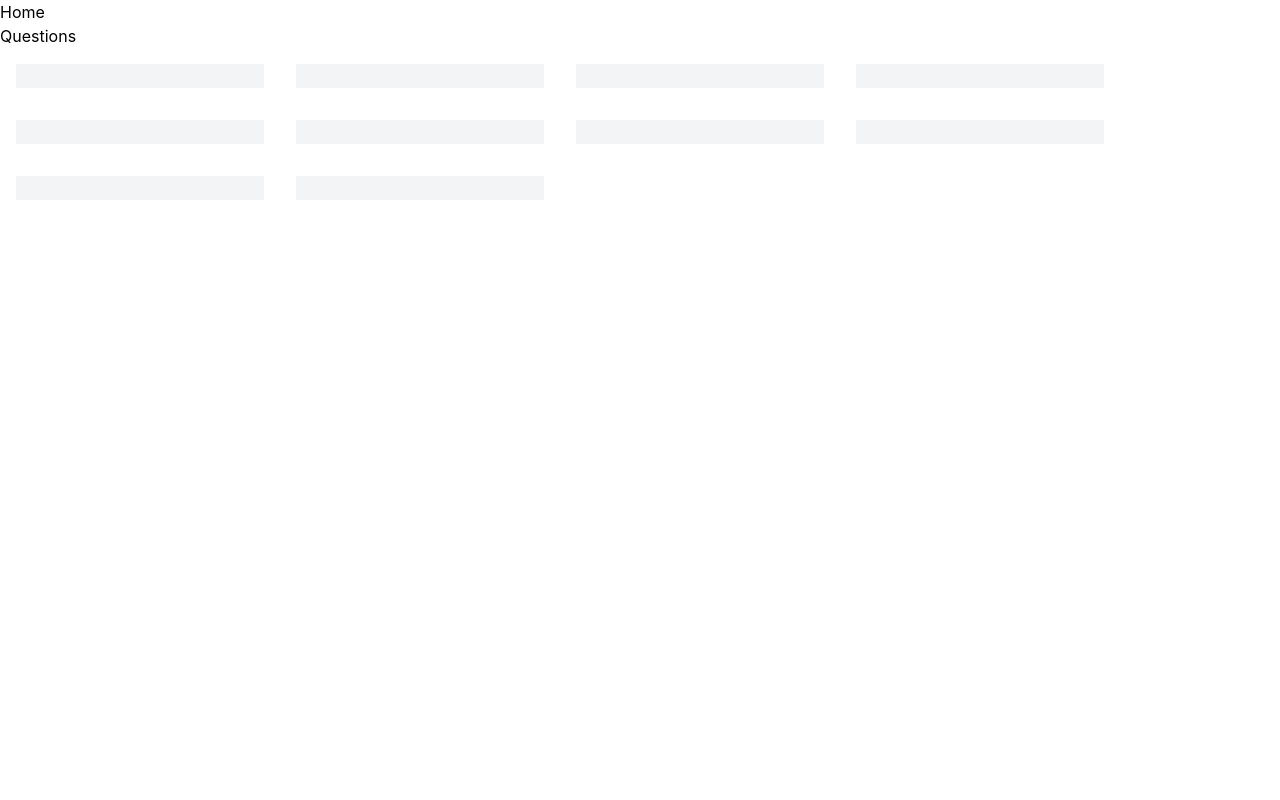
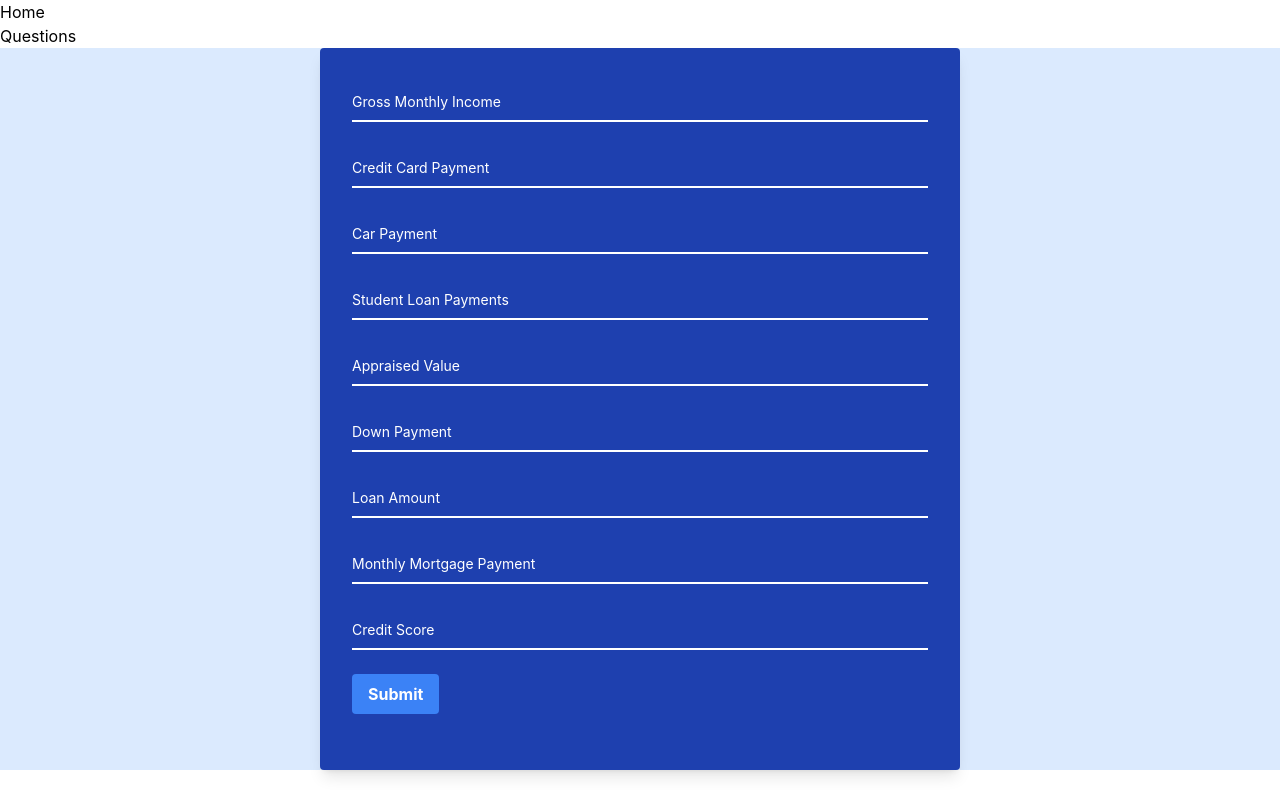
Before and after one commit to JYasha11/Move-Out-With-Us, a React (Create React App) app: page /questions in a window 1280 px wide. Built offline with nearby package versions, Linux system fonts and the light colour scheme.

Commit message:
✨ Golden Hour: 1:35am Wright Brothers Take Of
flask working

```diff
--- a/package.json
+++ b/package.json
@@ -6,6 +6,8 @@
     "@testing-library/jest-dom": "^5.17.0",
     "@testing-library/react": "^13.4.0",
     "@testing-library/user-event": "^13.5.0",
+    "cors": "^2.8.5",
+    "i": "^0.3.7",
     "react": "^18.2.0",
     "react-dom": "^18.2.0",
     "react-router-dom": "^6.18.0",
--- a/src/pages/questions.js
+++ b/src/pages/questions.js
@@ -1,25 +1,236 @@
 import React, { useState } from 'react';
 
 export default function Questions() {
-    const [inputValues, setInputValues] = useState(Array(10).fill(''));
+    const [formData, setFormData] = useState({
+        gross: '',
+        card: '',
+        car: '',
+        student: '',
+        appraised: '',
+        down: '',
+        loan: '',
+        mortgage: '',
+        rating: ''
+    });
 
-    const handleInputChange = (index, event) => {
-        const newValues = [...inputValues];
-        newValues[index] = event.target.value;
-        setInputValues(newValues);
+    const handleSubmit = async (e) => {
+        e.preventDefault();
+        try {
+            const response = await fetch('http://localhost:5000/submit', {
+                method: 'POST',
+                headers: {
+                    'Content-Type': 'application/json',
+                },
+                body: JSON.stringify(formData),
+            });
+            if (response.ok) {
+                console.log('Data sent successfully!');
+            } else {
+                console.error('Failed to send data.');
+            }
+        } catch (error) {
+            console.error('Error occurred:', error);
+        }
     };
 
-    return (
-        <div>
-            {inputValues.map((value, index) => (
-                <input
-                    className="bg-gray-100 m-4"
-                    key={index}
-                    type="text"
-                    value={value}
-                    onChange={(event) => handleInputChange(index, event)}
-                />
-            ))}
-        </div>
-    );
+    const handleInputChange = (e) => {
+        const { name, value } = e.target;
+        setFormData({
+            ...formData,
+            [name]: value
+        });
+    };
+
+
+  return (
+<div className="bg-blue-100 h-full flex justify-center items-center">
+<div className="bg-blue-800 p-8 rounded shadow-lg text-white w-1/2">
+    <form onSubmit={handleSubmit}>
+
+      {/* Gross Monthly Income Input */}
+      <div className="relative z-0 w-full mb-6 group">
+        <input
+          type="number"
+          name="gross"
+          id="gross"
+          className="block py-2.5 px-0 w-full text-sm text-white bg-transparent border-0 border-b-2 border-white appearance-none focus:outline-none focus:ring-0 focus:border-blue-600 peer"
+          placeholder=" "
+          //required
+          value={formData.gross}
+          onChange={handleInputChange}
+
+        />
+        <label
+          htmlFor="gross"
+          className="peer-focus:font-medium absolute text-sm text-white  duration-300 transform -translate-y-6 scale-75 top-3 -z-10 origin-[0] peer-focus:left-0 peer-focus:text-blue-600 peer-focus:dark:text-blue-500 peer-placeholder-shown:scale-100 peer-placeholder-shown:translate-y-0 peer-focus:scale-75 peer-focus:-translate-y-6"
+        >
+          Gross Monthly Income
+        </label>
+      </div>
+
+      <div className="relative z-0 w-full mb-6 group">
+        <input
+          type="number"
+          name="card"
+          id="card"
+          className="block py-2.5 px-0 w-full text-sm text-white bg-transparent border-0 border-b-2 border-white appearance-none focus:outline-none focus:ring-0 focus:border-blue-600 peer"
+          placeholder=" "
+          //required
+
+          value={formData.card}
+          onChange={handleInputChange}
+        />
+        <label
+          htmlFor="card"
+          className="peer-focus:font-medium absolute text-sm text-white  duration-300 transform -translate-y-6 scale-75 top-3 -z-10 origin-[0] peer-focus:left-0 peer-focus:text-blue-600 peer-focus:dark:text-blue-500 peer-placeholder-shown:scale-100 peer-placeholder-shown:translate-y-0 peer-focus:scale-75 peer-focus:-translate-y-6"
+        >
+          Credit Card Payment
+        </label>
+      </div>
+
+      <div className="relative z-0 w-full mb-6 group">
+        <input
+          type="number"
+          name="car"
+          id="car"
+          className="block py-2.5 px-0 w-full text-sm text-white bg-transparent border-0 border-b-2 border-white appearance-none focus:outline-none focus:ring-0 focus:border-blue-600 peer"
+          placeholder=" "
+         // required
+
+         value={formData.car}
+         onChange={handleInputChange}
+        />
+        <label
+          htmlFor="car"
+          className="peer-focus:font-medium absolute text-sm text-white  duration-300 transform -translate-y-6 scale-75 top-3 -z-10 origin-[0] peer-focus:left-0 peer-focus:text-blue-600 peer-focus:dark:text-blue-500 peer-placeholder-shown:scale-100 peer-placeholder-shown:translate-y-0 peer-focus:scale-75 peer-focus:-translate-y-6"
+        >
+          Car Payment
+        </label>
+      </div>
+
+      <div className="relative z-0 w-full mb-6 group">
+        <input
+          type="number"
+          name="student"
+          id="student"
+          className="block py-2.5 px-0 w-full text-sm text-white bg-transparent border-0 border-b-2 border-white appearance-none focus:outline-none focus:ring-0 focus:border-blue-600 peer"
+          placeholder=" "
+         // required
+         value={formData.student}
+         onChange={handleInputChange}
+        />
+        <label
+          htmlFor="student"
+          className="peer-focus:font-medium absolute text-sm text-white  duration-300 transform -translate-y-6 scale-75 top-3 -z-10 origin-[0] peer-focus:left-0 peer-focus:text-blue-600 peer-focus:dark:text-blue-500 peer-placeholder-shown:scale-100 peer-placeholder-shown:translate-y-0 peer-focus:scale-75 peer-focus:-translate-y-6"
+        >
+          Student Loan Payments
+        </label>
+      </div>
+
+      <div className="relative z-0 w-full mb-6 group">
+        <input
+          type="number"
+          name="appraised"
+          id="appraised"
+          className="block py-2.5 px-0 w-full text-sm text-white bg-transparent border-0 border-b-2 border-white appearance-none focus:outline-none focus:ring-0 focus:border-blue-600 peer"
+          placeholder=" "
+          //required
+          value={formData.appraised}
+          onChange={handleInputChange}
+        />
+        <label
+          htmlFor="appraised"
+          className="peer-focus:font-medium absolute text-sm text-white  duration-300 transform -translate-y-6 scale-75 top-3 -z-10 origin-[0] peer-focus:left-0 peer-focus:text-blue-600 peer-focus:dark:text-blue-500 peer-placeholder-shown:scale-100 peer-placeholder-shown:translate-y-0 peer-focus:scale-75 peer-focus:-translate-y-6"
+        >
+          Appraised Value
+        </label>
+      </div>
+
+      <div className="relative z-0 w-full mb-6 group">
+        <input
+          type="number"
+          name="down"
+          id="down"
+          className="block py-2.5 px-0 w-full text-sm text-white bg-transparent border-0 border-b-2 border-white appearance-none focus:outline-none focus:ring-0 focus:border-blue-600 peer"
+          placeholder=" "
+          //required
+          value={formData.down}
+          onChange={handleInputChange}
+        />
+        <label
+          htmlFor="down"
+          className="peer-focus:font-medium absolute text-sm text-white  duration-300 transform -translate-y-6 scale-75 top-3 -z-10 origin-[0] peer-focus:left-0 peer-focus:text-blue-600 peer-focus:dark:text-blue-500 peer-placeholder-shown:scale-100 peer-placeholder-shown:translate-y-0 peer-focus:scale-75 peer-focus:-translate-y-6"
+        >
+          Down Payment
+        </label>
+      </div>
+
+      <div className="relative z-0 w-full mb-6 group">
+        <input
+          type="number"
+          name="loan"
+          id="loan"
+          className="block py-2.5 px-0 w-full text-sm text-white bg-transparent border-0 border-b-2 border-white appearance-none focus:outline-none focus:ring-0 focus:border-blue-600 peer"
+          placeholder=" "
+         // required
+         value={formData.loan}
+          onChange={handleInputChange}
+        />
+        <label
+          htmlFor="loan"
+          className="peer-focus:font-medium absolute text-sm text-white  duration-300 transform -translate-y-6 scale-75 top-3 -z-10 origin-[0] peer-focus:left-0 peer-focus:text-blue-600 peer-focus:dark:text-blue-500 peer-placeholder-shown:scale-100 peer-placeholder-shown:translate-y-0 peer-focus:scale-75 peer-focus:-translate-y-6"
+        >
+          Loan Amount
+        </label>
+      </div>
+
+      <div className="relative z-0 w-full mb-6 group">
+        <input
+          type="number"
+          name="mortgage"
+          id="mortgage"
+          className="block py-2.5 px-0 w-full text-sm text-white bg-transparent border-0 border-b-2 border-white appearance-none focus:outline-none focus:ring-0 focus:border-blue-600 peer"
+          placeholder=" "
+          //required
+          value={formData.mortgage}
+          onChange={handleInputChange}
+        />
+        <label
+          htmlFor="mortgage"
+          className="peer-focus:font-medium absolute text-sm text-white  duration-300 transform -translate-y-6 scale-75 top-3 -z-10 origin-[0] peer-focus:left-0 peer-focus:text-blue-600 peer-focus:dark:text-blue-500 peer-placeholder-shown:scale-100 peer-placeholder-shown:translate-y-0 peer-focus:scale-75 peer-focus:-translate-y-6"
+        >
+          Monthly Mortgage Payment
+        </label>
+      </div>
+
+      <div className="relative z-0 w-full mb-6 group">
+        <input
+          type="number"
+          name="rating"
+          id="rating"
+          className="block py-2.5 px-0 w-full text-sm text-white bg-transparent border-0 border-b-2 border-white appearance-none focus:outline-none focus:ring-0 focus:border-blue-600 peer"
+          placeholder=" "
+          //required
+          value={formData.rating}
+          onChange={handleInputChange}
+        />
+        <label
+          htmlFor="rating"
+          className="peer-focus:font-medium absolute text-sm text-white  duration-300 transform -translate-y-6 scale-75 top-3 -z-10 origin-[0] peer-focus:left-0 peer-focus:text-blue-600 peer-focus:dark:text-blue-500 peer-placeholder-shown:scale-100 peer-placeholder-shown:translate-y-0 peer-focus:scale-75 peer-focus:-translate-y-6"
+        >
+          Credit Score
+        </label>
+      </div>
+      <div className="relative z-0 w-full mb-6 group">
+        <button
+          type="submit"
+          className="bg-blue-500 hover:bg-blue-700 text-white font-bold py-2 px-4 rounded focus:outline-none focus:shadow-outline"
+        >
+          Submit
+        </button>
+      </div>
+    </form>
+    </div>
+    </div>
+  );
 }
```
Also changed, not shown: 2 other files (tests, documents, lock files or other folders).
